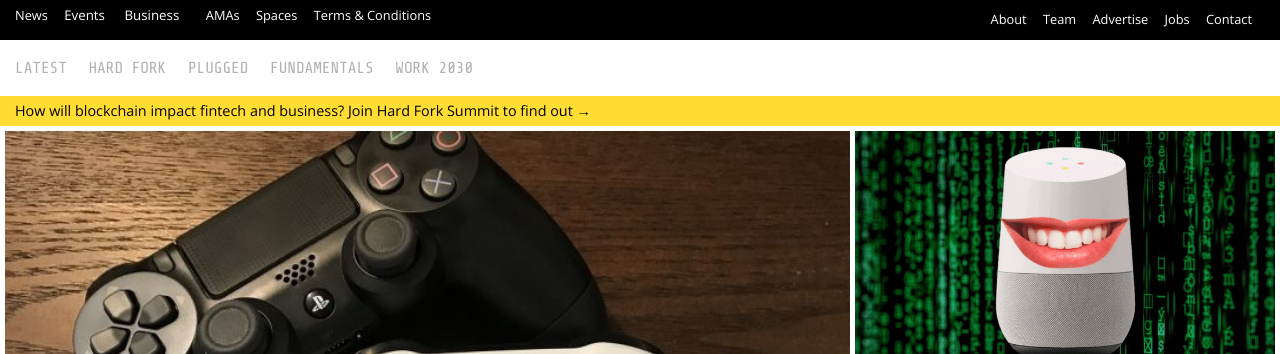
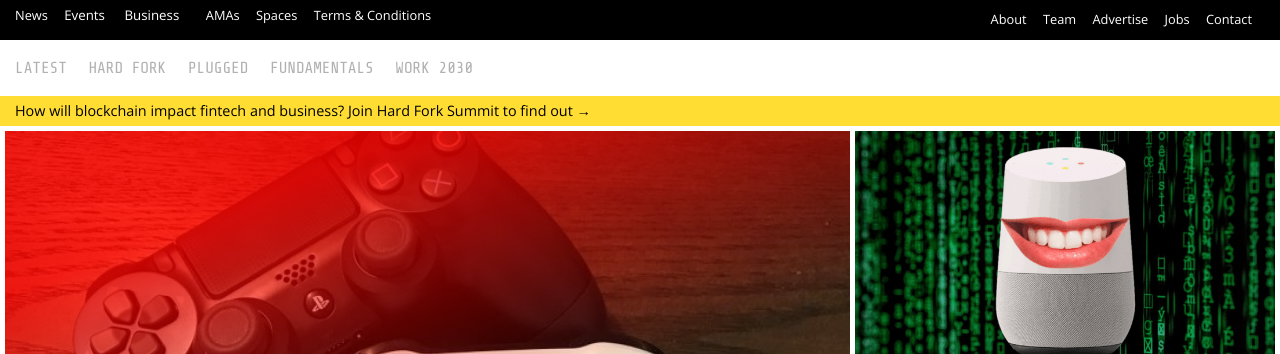
Before and after one commit to tiagoit/mv-htmlcss-06-nextweb, a plain HTML site: page src/index.html in a window 1280 px wide. Shown: the top 354 px of the page. Drawn offline with nearby package versions, Linux system fonts and the light colour scheme; files whose address does not match are found by name.

Commit message:
git add red gradient in main-news

```diff
--- a/src/css/style.css
+++ b/src/css/style.css
@@ -108,7 +108,9 @@ nav ul li {
   height: 500px;
 }
 
+
 .main-big-news {
+  position: relative;
   grid-column: span 2;
   grid-row: span 6;
 }
@@ -117,6 +119,18 @@ nav ul li {
   width: 100%;
   height: 100%;
   object-fit: cover;
+}
+
+.main-big-news::after {
+  content: '';
+  color: white;
+  position: absolute;
+  top: 0;
+  left: 0;
+  background: linear-gradient(0.44turn, red 0%, red 20% , transparent 60%);
+  opacity: 0.8;
+  width: 100%;
+  height: 100%;
 }
 
 .main-second-news,
@@ -189,6 +203,8 @@ nav ul li {
   font-weight: 400;
   color: rgb(163, 163, 163);
 }
+
+/* CATEGORIES  */
 
 .categories {
   display: flex;
--- a/src/index.html
+++ b/src/index.html
@@ -5,9 +5,10 @@
   <meta charset="UTF-8" />
   <meta name="viewport" content="width=device-width, initial-scale=1.0" />
   <meta http-equiv="X-UA-Compatible" content="ie=edge" />
-  <title>Document</title>
+  <title>*TNW*</title>
   <link href="https://fonts.googleapis.com/css?family=Open+Sans:300,400,700&display=swap" rel="stylesheet">
   <link href="https://fonts.googleapis.com/css?family=Share+Tech+Mono&display=swap" rel="stylesheet">
+  <link rel="icon" href="../imgs/tnw-favicon.png" type="png">
   <link rel="stylesheet" href="./css/reset.css" />
   <link rel="stylesheet" href="./css/style.css" />
 </head>
@@ -66,7 +67,7 @@
     <div class="main-third-news"><a href="#"><img src="../imgs/r-facebook.png" alt="facebook bot" /></a></div>
   </div>
 
-  <div class="news fsq-layout">
+  <div class="fsq-layout">
     <h1 class="fsq-title">Latest news &gt;</h1>
     <div class="enable-fsq-grid enable-block">
       <div class="fsq-box-setup">
@@ -152,7 +153,7 @@
     </div>
   </div>
 
-  <div class="events four-square-layout">
+  <div class="fsq-layout">
     <h1 class="fsq-title">Apple Special Event September 2019 &gt;</h1>
 
     <div class="enable-fsq-grid enable-block">
```
Also changed, not shown: imgs/tnw-favicon.png (added), imgs/tnw-logo.jpg (added).
